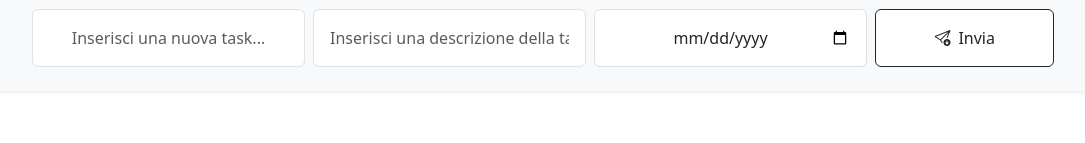
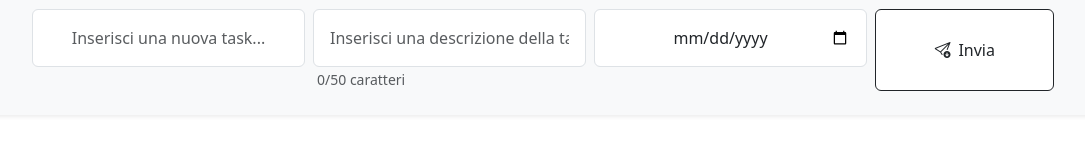
Before and after one commit to nicoladomingorizzo/my-study-app-front, a React (Vite) app: page / in a window 1280 px wide. Shown: the part 411-554 px from the top of the page, without its empty margins (50-1135 px from the left). Built offline with nearby package versions, Linux system fonts and the light colour scheme; no server answers; the HTML template or start-up script is replaced by a standard one.

Commit message:
created a system that you can add only date from the day you will create a task

```diff
--- a/src/components/TaskForm.jsx
+++ b/src/components/TaskForm.jsx
@@ -18,7 +18,12 @@ export default function TaskForm({ setTasks, apiUrl, setSuccessMessage, setEditi
                             type="text"
                             value={description}
                             placeholder="Inserisci una descrizione della task..."
-                            onChange={e => setDescription(e.target.value)} />
+                            onChange={e => setDescription(e.target.value)}
+                            maxLength={50} />
+                        <small className="form-text text-muted ps-1">
+                            {description.length}/50 caratteri
+                        </small>
+
                     </div>
                     <div className="col-12 col-md-3">
                         <input
@@ -26,6 +31,7 @@ export default function TaskForm({ setTasks, apiUrl, setSuccessMessage, setEditi
                             type="date"
                             value={dueDate}
                             placeholder="Inserisci una data di scadenza"
+                            min={new Date().toISOString().split('T')[0]}
                             onChange={e => setDueDate(e.target.value)} />
                     </div>
                     <div className="col-12 col-md-2 d-grid">
```
